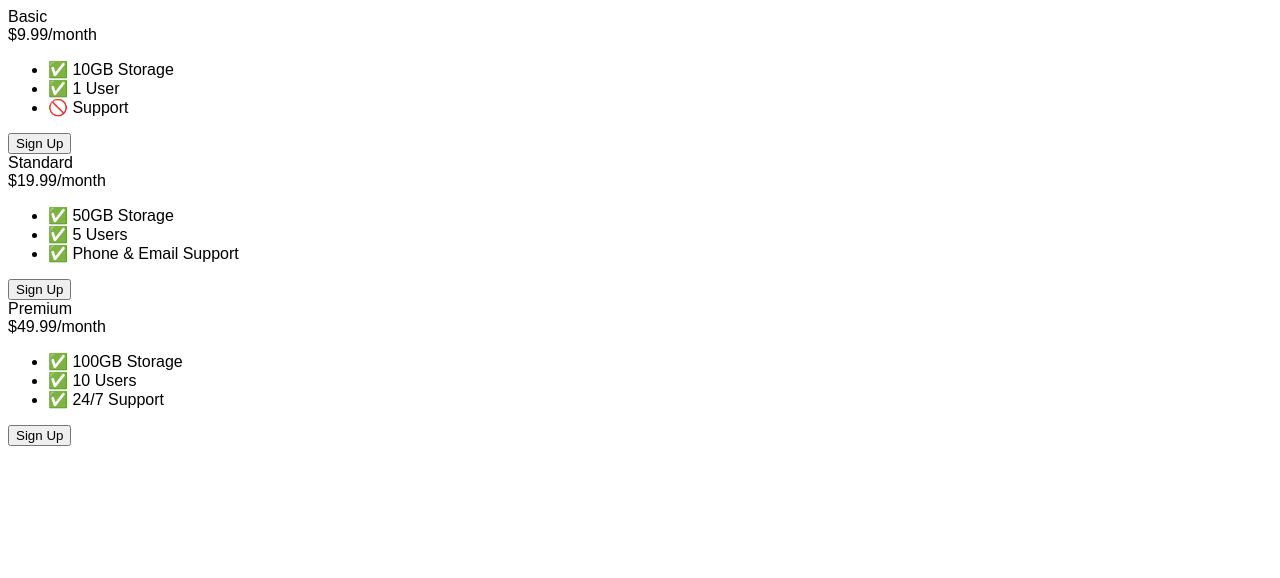
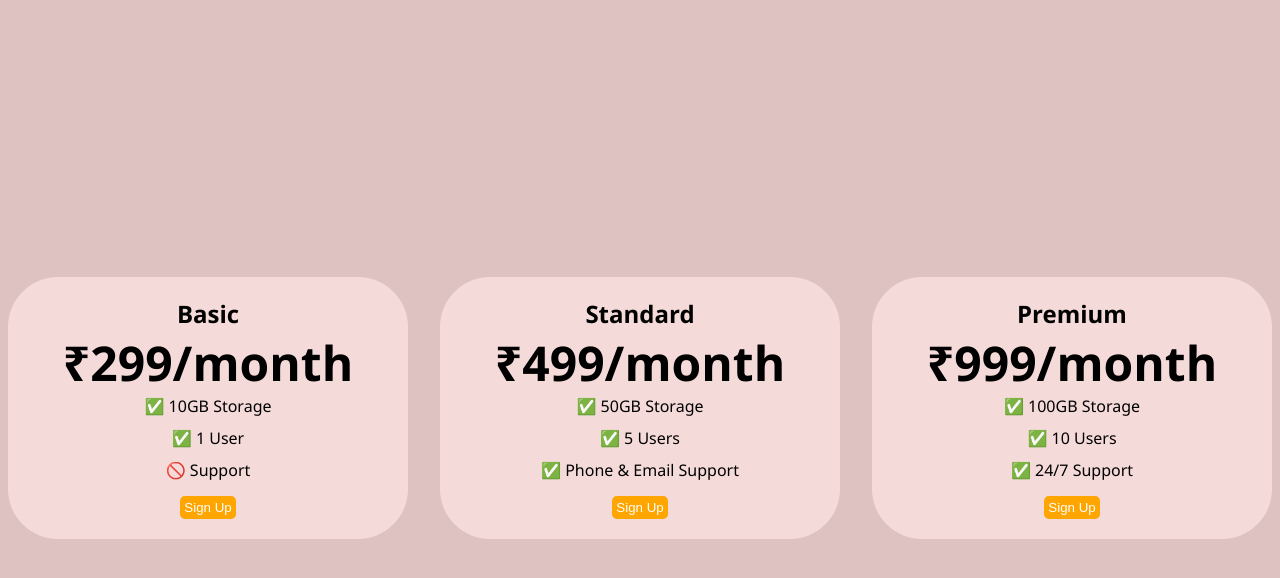
Before and after one commit to goranshB/Responsive-Plan-Pricing-page, a plain HTML site: page index.html in a window 1280 px wide. Drawn offline with Linux system fonts and the light colour scheme; a web font is replaced by a local one.

Commit message:
Update index.html

```diff
--- a/index.html
+++ b/index.html
@@ -9,12 +9,62 @@
       rel="stylesheet"
     />
     <style>
+
       body {
-        font-family: "Sono", sans-serif;
+        background-color:rgb(222, 194, 194);
+        font-family: 'Segoe UI', Tahoma, Geneva, Verdana, sans-serif;
       }
+      .pricing-container{
+        display: flex;
+        gap: 2rem;
+        justify-content: center;
+        align-items: center;
+        height: 100vh;
+      }
+      .pricing-plan{
+        flex: 1;
+        max-width: 400px;
+        padding: 20px;
+        background-color:rgb(245, 218, 218);
+        max-width: 400px;
+        border-radius: 50px;
+        text-align: center;
+      }
+      .plan-title{
+        font-size: 24px;
+        font-weight: bold;
+
+      }
+
+      .plan-price{
+        font-size: 48px;
+        font-weight: bold;
+      }
+
+      .plan-features{
+        list-style: none;
+        padding: 0px;
+        margin: 0px;
+      }
+      .plan-features li{
+        margin-bottom: 10px;
+      }
+      button{
+        font-family: ;
+        background-color: orange;
+        border: 0cap;
+        border-radius: 5px;
+        margin-top: 5px;
+        padding: 4px;
+        color: rgb(255, 255, 255);
+      }
+
 
       /* Hint: What can you do with a media query and flexbox? */
       @media (max-width: 1250px) {
+        .pricing-container{
+          flex-direction: column;
+        }
       }
     </style>
   </head>
@@ -23,7 +73,7 @@
     <div class="pricing-container">
       <div class="pricing-plan">
         <div class="plan-title">Basic</div>
-        <div class="plan-price">$9.99/month</div>
+        <div class="plan-price">₹299/month</div>
         <ul class="plan-features">
           <li>✅ 10GB Storage</li>
           <li>✅ 1 User</li>
@@ -33,7 +83,7 @@
       </div>
       <div class="pricing-plan">
         <div class="plan-title">Standard</div>
-        <div class="plan-price">$19.99/month</div>
+        <div class="plan-price">₹499/month</div>
         <ul class="plan-features">
           <li>✅ 50GB Storage</li>
           <li>✅ 5 Users</li>
@@ -43,7 +93,7 @@
       </div>
       <div class="pricing-plan">
         <div class="plan-title">Premium</div>
-        <div class="plan-price">$49.99/month</div>
+        <div class="plan-price">₹999/month</div>
         <ul class="plan-features">
           <li>✅ 100GB Storage</li>
           <li>✅ 10 Users</li>
```
